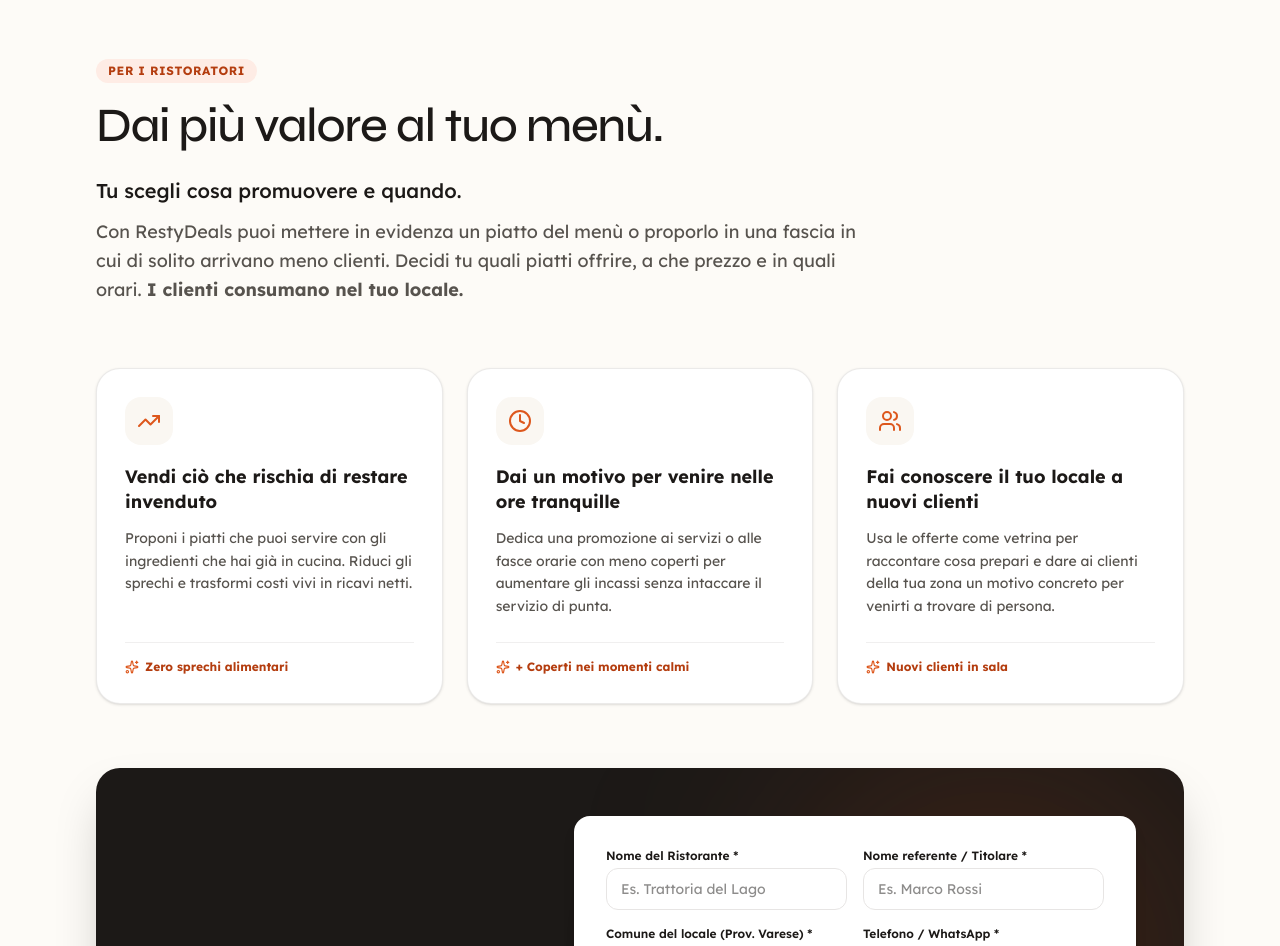
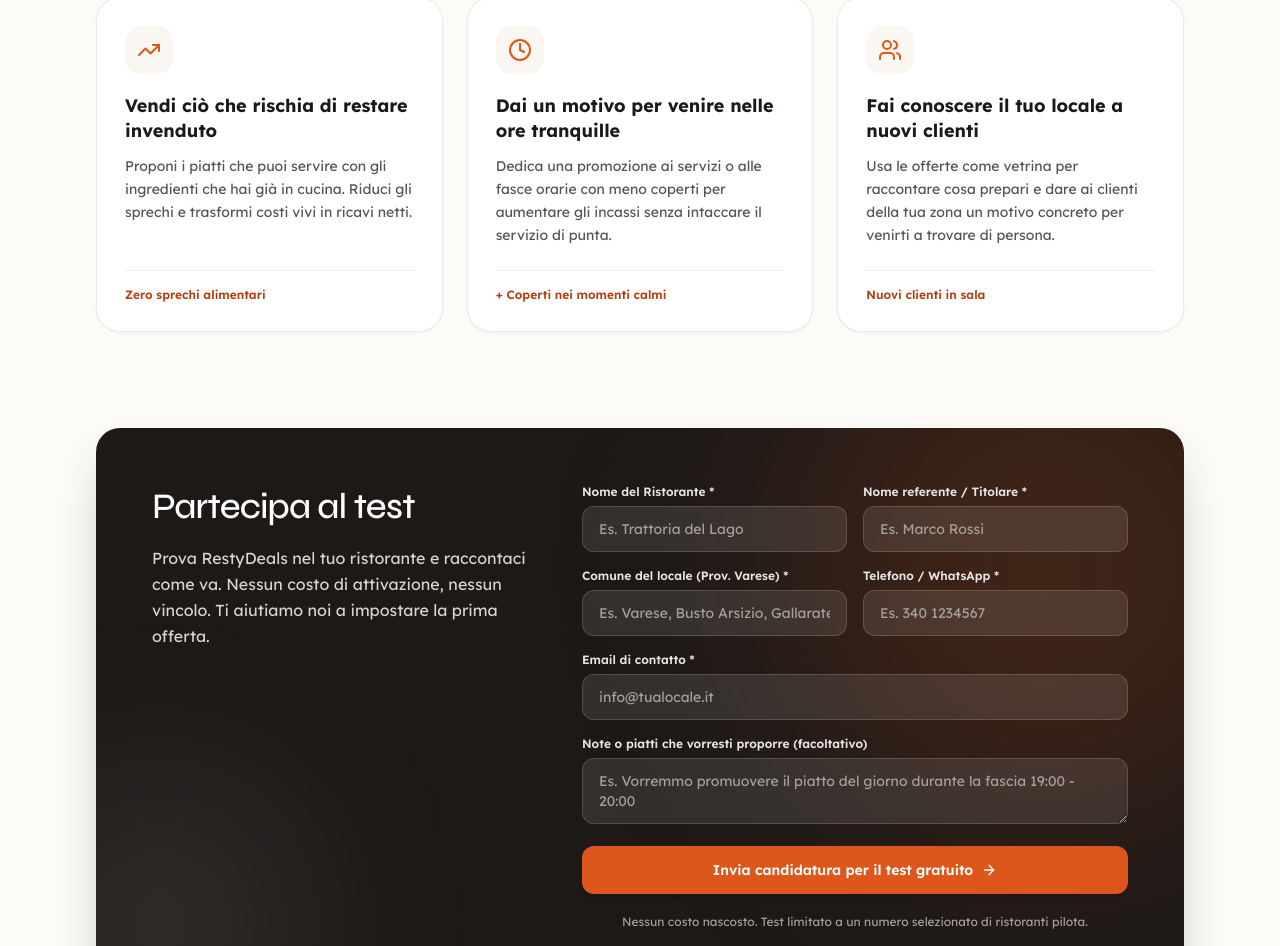
Before and after one commit to restydealsmanaging/landing, a Next.js app: page /per-i-ristoratori in a window 1280 px wide. Shown: the part 621-1567 px from the top of the page. Built offline with nearby package versions, Linux system fonts and the light colour scheme.

Commit message:
refactor(ui): refine customer & restaurateur sections and update leads

```diff
--- a/src/app/per-i-ristoratori/page.tsx
+++ b/src/app/per-i-ristoratori/page.tsx
@@ -2,7 +2,7 @@ import type { Metadata } from "next";
 import Navbar from "@/components/Navbar";
 import Footer from "@/components/Footer";
 import RestaurateurSection from "@/components/RestaurateurSection";
-import { CheckCircle2, ShieldCheck, Sparkles, TrendingUp, Users, Clock, ArrowRight } from "lucide-react";
+import { CheckCircle2 } from "lucide-react";
 
 export const metadata: Metadata = {
   title: "Per i Ristoratori | Dai più valore al tuo menù · RestyDeals",
@@ -19,10 +19,6 @@ export default function RistoratoriPage() {
         <section className="pt-12 pb-8 md:pt-16 md:pb-12 border-b border-resty-stone-border/60 bg-resty-sand/40">
           <div className="max-w-6xl mx-auto px-4 sm:px-6 lg:px-8">
             <div className="max-w-3xl">
-              <div className="inline-flex items-center gap-2 px-3.5 py-1.5 rounded-full bg-resty-peach text-xs font-bold uppercase tracking-wider text-resty-orange-dark mb-4">
-                <Sparkles className="w-3.5 h-3.5" />
-                <span>Programma Pilota Gratuito · Provincia di Varese</span>
-              </div>
               <h1 className="font-heading font-medium text-4xl sm:text-5xl lg:text-6xl text-resty-stone tracking-tight mb-4 leading-[1.12]">
                 Dai più valore <br />
                 <span className="text-resty-orange">al tuo menù.</span>
--- a/src/components/RestaurateurSection.tsx
+++ b/src/components/RestaurateurSection.tsx
@@ -1,9 +1,11 @@
 "use client";
 
 import { useState } from "react";
-import { Store, TrendingUp, Users, Clock, CheckCircle2, ArrowRight, Loader2, Sparkles } from "lucide-react";
+import { motion, AnimatePresence, useReducedMotion } from "motion/react";
+import { TrendingUp, Users, Clock, Loader2, Send, ArrowRight } from "lucide-react";
 
 export default function RestaurateurSection() {
+  const shouldReduceMotion = useReducedMotion();
   const [formData, setFormData] = useState({
     restaurantName: "",
     contactName: "",
@@ -71,34 +73,16 @@ export default function RestaurateurSection() {
   ];
 
   return (
-    <section id="per-i-ristoratori" className="py-20 md:py-28 relative overflow-hidden">
+    <section id="per-i-ristoratori" className="py-16 md:py-24 relative overflow-hidden">
       <div className="max-w-6xl mx-auto px-4 sm:px-6 lg:px-8">
-        {/* Header */}
-        <div className="max-w-3xl mb-16">
-          <div className="inline-flex items-center gap-2 px-3 py-1 rounded-full bg-resty-peach text-xs font-bold uppercase tracking-wider text-resty-orange-dark mb-4">
-            Per i Ristoratori
-          </div>
-          <h2 className="font-heading font-medium text-3xl sm:text-5xl text-resty-stone tracking-tight mb-6 leading-[1.12]">
-            Dai più valore al tuo menù.
-          </h2>
-          <div className="text-lg sm:text-xl text-resty-stone font-medium mb-3">
-            Tu scegli cosa promuovere e quando.
-          </div>
-          <p className="text-base sm:text-lg text-resty-stone-light leading-relaxed">
-            Con RestyDeals puoi mettere in evidenza un piatto del menù o proporlo
-            in una fascia in cui di solito arrivano meno clienti. Decidi tu quali
-            piatti offrire, a che prezzo e in quali orari. <strong>I clienti consumano nel tuo locale.</strong>
-          </p>
-        </div>
-
         {/* 3 Advantages Cards */}
-        <div className="grid grid-cols-1 md:grid-cols-3 gap-6 mb-16">
+        <div className="grid grid-cols-1 md:grid-cols-3 gap-6 mb-16 md:mb-24">
           {advantages.map((adv, idx) => {
             const Icon = adv.icon;
             return (
               <div
                 key={idx}
-                className="bg-white rounded-3xl p-7 border border-resty-stone-border/80 shadow-sm hover:shadow-md transition-all flex flex-col justify-between"
+                className="bg-white rounded-3xl p-7 border border-resty-stone-border/80 shadow-xs hover:shadow-md transition-all flex flex-col justify-between"
               >
                 <div>
                   <div className="w-12 h-12 rounded-2xl bg-resty-sand flex items-center justify-center text-resty-orange mb-5">
@@ -111,9 +95,8 @@ export default function RestaurateurSection() {
                     {adv.text}
                   </p>
                 </div>
-                <div className="pt-4 border-t border-resty-stone-border/60 text-xs font-bold text-resty-orange-dark flex items-center gap-1.5">
-                  <Sparkles className="w-3.5 h-3.5 text-resty-orange" />
-                  <span>{adv.metric}</span>
+                <div className="pt-4 border-t border-resty-stone-border/60 text-xs font-semibold text-resty-orange-dark">
+                  {adv.metric}
                 </div>
               </div>
             );
@@ -123,66 +106,51 @@ export default function RestaurateurSection() {
         {/* Lead Capture Box / Application Form */}
         <div
           id="candidatura-ristoratore"
-          className="rounded-3xl bg-resty-stone text-resty-ivory p-8 sm:p-12 shadow-2xl relative overflow-hidden"
+          className="rounded-3xl bg-resty-stone text-resty-ivory p-8 sm:p-12 lg:p-14 shadow-2xl relative overflow-hidden"
         >
-          {/* Subtle background glow */}
-          <div className="absolute top-0 right-0 w-96 h-96 bg-resty-orange/20 blur-[120px] rounded-full pointer-events-none" />
+          {/* Subtle background glow from top-right corner */}
+          <div
+            className="pointer-events-none absolute -top-20 -right-20 sm:-top-28 sm:-right-28 w-96 h-96 sm:w-[500px] sm:h-[500px] bg-resty-orange/20 blur-[120px] rounded-full"
+            aria-hidden="true"
+          />
+          <div
+            className="pointer-events-none absolute -bottom-20 -left-20 w-72 h-72 bg-resty-peach/10 blur-[90px] rounded-full"
+            aria-hidden="true"
+          />
 
-          <div className="grid grid-cols-1 lg:grid-cols-12 gap-10 items-center relative z-10">
+          <AnimatePresence mode="wait">
+            {!submitted ? (
+              <motion.div
+                key="restaurateur-form-view"
+                initial={false}
+                exit={
+                  shouldReduceMotion
+                    ? { opacity: 0, transition: { duration: 0.15 } }
+                    : { opacity: 0, y: -10, transition: { duration: 0.22, ease: [0.16, 1, 0.3, 1] } }
+                }
+                className="relative z-10 grid grid-cols-1 lg:grid-cols-12 gap-10 lg:gap-14 items-start"
+              >
                 {/* Left side text */}
                 <div className="lg:col-span-5">
-              <div className="inline-flex items-center gap-2 px-3 py-1 rounded-full bg-white/10 text-xs font-semibold text-resty-orange-light mb-4">
-                <Store className="w-3.5 h-3.5" />
-                <span>Test Pilota Gratuito</span>
-              </div>
-              <h3 className="font-sans font-bold text-2xl sm:text-3xl text-white mb-3">
+                  <h3 className="font-heading font-medium text-3xl sm:text-4xl text-white mb-4 tracking-tight leading-tight">
                     Partecipa al test
                   </h3>
-              <p className="text-base text-stone-300 leading-relaxed mb-6">
+                  <p className="text-base text-stone-300 leading-relaxed font-sans mb-6">
                     Prova RestyDeals nel tuo ristorante e raccontaci come va. Nessun
                     costo di attivazione, nessun vincolo. Ti aiutiamo noi a impostare la prima offerta.
                   </p>
                 </div>
 
-            {/* Right side form */}
-            <div className="lg:col-span-7 bg-white rounded-2xl p-6 sm:p-8 text-resty-stone shadow-lg">
-              {submitted ? (
-                <div className="text-center py-8">
-                  <div className="w-16 h-16 rounded-full bg-resty-green-soft text-resty-green mx-auto flex items-center justify-center mb-4">
-                    <CheckCircle2 className="w-8 h-8" />
-                  </div>
-                  <h4 className="font-sans font-bold text-2xl text-resty-stone mb-2">
-                    Candidatura inviata con successo!
-                  </h4>
-                  <p className="text-sm text-resty-stone-light max-w-md mx-auto mb-6">
-                    Grazie per aver scelto di provare RestyDeals. Emanuele o Matteo ti contatteranno entro 24 ore per spiegarti i dettagli del test pilota.
-                  </p>
-                  <button
-                    onClick={() => {
-                      setSubmitted(false);
-                      setFormData({
-                        restaurantName: "",
-                        contactName: "",
-                        city: "",
-                        phone: "",
-                        email: "",
-                        cuisineType: "",
-                        notes: "",
-                      });
-                    }}
-                    className="text-xs font-semibold text-resty-orange hover:underline"
-                  >
-                    Invia un&apos;altra candidatura
-                  </button>
-                </div>
-              ) : (
+                {/* Right side form: unboxed open air on dark canvas */}
+                <div className="lg:col-span-7">
                   <form onSubmit={handleSubmit} className="space-y-4">
                     <div className="grid grid-cols-1 sm:grid-cols-2 gap-4">
                       <div>
-                      <label className="block text-xs font-semibold text-resty-stone mb-1">
+                        <label htmlFor="restaurantName" className="block text-xs font-semibold text-stone-200 mb-1.5">
                           Nome del Ristorante *
                         </label>
                         <input
+                          id="restaurantName"
                           type="text"
                           required
                           value={formData.restaurantName}
@@ -190,14 +158,15 @@ export default function RestaurateurSection() {
                             setFormData({ ...formData, restaurantName: e.target.value })
                           }
                           placeholder="Es. Trattoria del Lago"
-                        className="w-full px-3.5 py-2.5 rounded-xl border border-resty-stone-border text-sm focus:outline-none focus:ring-2 focus:ring-resty-orange/50 transition-all"
+                          className="w-full px-4 py-3 rounded-xl bg-white/10 border border-white/15 text-white placeholder:text-stone-400 text-sm focus:outline-none focus:ring-2 focus:ring-resty-orange/50 focus:border-resty-orange focus:bg-white/[0.14] transition-all min-h-[44px]"
                         />
                       </div>
                       <div>
-                      <label className="block text-xs font-semibold text-resty-stone mb-1">
+                        <label htmlFor="contactName" className="block text-xs font-semibold text-stone-200 mb-1.5">
                           Nome referente / Titolare *
                         </label>
                         <input
+                          id="contactName"
                           type="text"
                           required
                           value={formData.contactName}
@@ -205,17 +174,18 @@ export default function RestaurateurSection() {
                             setFormData({ ...formData, contactName: e.target.value })
                           }
                           placeholder="Es. Marco Rossi"
-                        className="w-full px-3.5 py-2.5 rounded-xl border border-resty-stone-border text-sm focus:outline-none focus:ring-2 focus:ring-resty-orange/50 transition-all"
+                          className="w-full px-4 py-3 rounded-xl bg-white/10 border border-white/15 text-white placeholder:text-stone-400 text-sm focus:outline-none focus:ring-2 focus:ring-resty-orange/50 focus:border-resty-orange focus:bg-white/[0.14] transition-all min-h-[44px]"
                         />
                       </div>
                     </div>
 
                     <div className="grid grid-cols-1 sm:grid-cols-2 gap-4">
                       <div>
-                      <label className="block text-xs font-semibold text-resty-stone mb-1">
+                        <label htmlFor="city" className="block text-xs font-semibold text-stone-200 mb-1.5">
                           Comune del locale (Prov. Varese) *
                         </label>
                         <input
+                          id="city"
                           type="text"
                           required
                           value={formData.city}
@@ -223,14 +193,15 @@ export default function RestaurateurSection() {
                             setFormData({ ...formData, city: e.target.value })
                           }
                           placeholder="Es. Varese, Busto Arsizio, Gallarate..."
-                        className="w-full px-3.5 py-2.5 rounded-xl border border-resty-stone-border text-sm focus:outline-none focus:ring-2 focus:ring-resty-orange/50 transition-all"
+                          className="w-full px-4 py-3 rounded-xl bg-white/10 border border-white/15 text-white placeholder:text-stone-400 text-sm focus:outline-none focus:ring-2 focus:ring-resty-orange/50 focus:border-resty-orange focus:bg-white/[0.14] transition-all min-h-[44px]"
                         />
                       </div>
                       <div>
-                      <label className="block text-xs font-semibold text-resty-stone mb-1">
+                        <label htmlFor="phone" className="block text-xs font-semibold text-stone-200 mb-1.5">
                           Telefono / WhatsApp *
                         </label>
                         <input
+                          id="phone"
                           type="tel"
                           required
                           value={formData.phone}
@@ -238,16 +209,17 @@ export default function RestaurateurSection() {
                             setFormData({ ...formData, phone: e.target.value })
                           }
                           placeholder="Es. 340 1234567"
-                        className="w-full px-3.5 py-2.5 rounded-xl border border-resty-stone-border text-sm focus:outline-none focus:ring-2 focus:ring-resty-orange/50 transition-all"
+                          className="w-full px-4 py-3 rounded-xl bg-white/10 border border-white/15 text-white placeholder:text-stone-400 text-sm focus:outline-none focus:ring-2 focus:ring-resty-orange/50 focus:border-resty-orange focus:bg-white/[0.14] transition-all min-h-[44px]"
                         />
                       </div>
                     </div>
 
                     <div>
-                    <label className="block text-xs font-semibold text-resty-stone mb-1">
+                      <label htmlFor="email" className="block text-xs font-semibold text-stone-200 mb-1.5">
                         Email di contatto *
                       </label>
                       <input
+                        id="email"
                         type="email"
                         required
                         value={formData.email}
@@ -255,27 +227,28 @@ export default function RestaurateurSection() {
                           setFormData({ ...formData, email: e.target.value })
                         }
                         placeholder="info@tualocale.it"
-                      className="w-full px-3.5 py-2.5 rounded-xl border border-resty-stone-border text-sm focus:outline-none focus:ring-2 focus:ring-resty-orange/50 transition-all"
+                        className="w-full px-4 py-3 rounded-xl bg-white/10 border border-white/15 text-white placeholder:text-stone-400 text-sm focus:outline-none focus:ring-2 focus:ring-resty-orange/50 focus:border-resty-orange focus:bg-white/[0.14] transition-all min-h-[44px]"
                       />
                     </div>
 
                     <div>
-                    <label className="block text-xs font-semibold text-resty-stone mb-1">
+                      <label htmlFor="notes" className="block text-xs font-semibold text-stone-200 mb-1.5">
                         Note o piatti che vorresti proporre (facoltativo)
                       </label>
                       <textarea
+                        id="notes"
                         rows={2}
                         value={formData.notes}
                         onChange={(e) =>
                           setFormData({ ...formData, notes: e.target.value })
                         }
                         placeholder="Es. Vorremmo promuovere il piatto del giorno durante la fascia 19:00 - 20:00"
-                      className="w-full px-3.5 py-2 rounded-xl border border-resty-stone-border text-sm focus:outline-none focus:ring-2 focus:ring-resty-orange/50 transition-all"
+                        className="w-full px-4 py-3 rounded-xl bg-white/10 border border-white/15 text-white placeholder:text-stone-400 text-sm focus:outline-none focus:ring-2 focus:ring-resty-orange/50 focus:border-resty-orange focus:bg-white/[0.14] transition-all"
                       />
                     </div>
 
                     {errorMsg && (
-                    <div className="p-3 rounded-lg bg-red-50 text-red-600 text-xs">
+                      <div className="p-3 rounded-lg bg-red-900/40 border border-red-500/50 text-red-200 text-xs">
                         {errorMsg}
                       </div>
                     )}
@@ -283,7 +256,7 @@ export default function RestaurateurSection() {
                     <button
                       type="submit"
                       disabled={loading}
-                    className="w-full py-3.5 px-6 rounded-xl bg-resty-orange text-white font-semibold text-sm hover:bg-resty-orange-hover shadow-md hover:shadow-lg transition-all flex items-center justify-center gap-2 cursor-pointer disabled:opacity-70"
+                      className="w-full min-h-[48px] py-3.5 px-6 rounded-xl bg-resty-orange text-white font-semibold text-sm hover:bg-resty-orange-hover shadow-md hover:shadow-lg transition-all flex items-center justify-center gap-2 cursor-pointer disabled:opacity-70 active:scale-[0.98]"
                     >
                       {loading ? (
                         <>
@@ -297,13 +270,104 @@ export default function RestaurateurSection() {
                         </>
                       )}
                     </button>
-                  <p className="text-[11px] text-center text-resty-stone-muted">
+                    <p className="text-xs text-center text-stone-400 pt-1">
                       Nessun costo nascosto. Test limitato a un numero selezionato di ristoranti pilota.
                     </p>
                   </form>
+                </div>
+              </motion.div>
+            ) : (
+              <motion.div
+                key="restaurateur-success-view"
+                initial={shouldReduceMotion ? { opacity: 0 } : { opacity: 0, y: 12 }}
+                animate={{ opacity: 1, y: 0 }}
+                transition={{ duration: 0.35, ease: [0.16, 1, 0.3, 1] }}
+                className="relative z-10 py-12 text-center max-w-xl mx-auto"
+              >
+                {/* Aeroplanino di carta: parte in piccolo in basso a sinistra, vola ad arco e atterra al centro */}
+                <motion.div
+                  initial={
+                    shouldReduceMotion
+                      ? { opacity: 0 }
+                      : { opacity: 0, scale: 0.15, x: -120, y: 80, rotate: -20 }
+                  }
+                  animate={
+                    shouldReduceMotion
+                      ? { opacity: 1 }
+                      : {
+                          opacity: [0, 1, 1],
+                          scale: [0.15, 1.18, 1],
+                          x: [-120, -25, 0],
+                          y: [80, -18, 0],
+                          rotate: [-20, 10, 0],
+                        }
+                  }
+                  transition={
+                    shouldReduceMotion
+                      ? { duration: 0.25 }
+                      : {
+                          duration: 1.05,
+                          times: [0, 0.72, 1],
+                          ease: [0.16, 1, 0.3, 1],
+                        }
+                  }
+                  className="inline-flex items-center justify-center mx-auto mb-6"
+                >
+                  <Send className="w-12 h-12 text-resty-orange" strokeWidth={1.75} />
+                </motion.div>
+
+                {/* Staged entry 1: Titolo principale (appare dopo l'atterraggio dell'aeroplanino) */}
+                <motion.h4
+                  initial={shouldReduceMotion ? { opacity: 0 } : { opacity: 0, y: 12 }}
+                  animate={{ opacity: 1, y: 0 }}
+                  transition={{
+                    delay: shouldReduceMotion ? 0.1 : 1.4,
+                    duration: 0.45,
+                    ease: [0.16, 1, 0.3, 1],
+                  }}
+                  className="font-heading font-medium text-3xl sm:text-4xl text-white mb-3 tracking-tight"
+                >
+                  Candidatura inviata con successo!
+                </motion.h4>
+
+                {/* Staged entry 2: Paragrafo esplicativo */}
+                <motion.p
+                  initial={shouldReduceMotion ? { opacity: 0 } : { opacity: 0, y: 10 }}
+                  animate={{ opacity: 1, y: 0 }}
+                  transition={{
+                    delay: shouldReduceMotion ? 0.2 : 1.7,
+                    duration: 0.45,
+                    ease: [0.16, 1, 0.3, 1],
+                  }}
+                  className="text-base text-stone-300 max-w-md mx-auto leading-relaxed mb-8 font-sans"
+                >
+                  Grazie per aver scelto di provare RestyDeals. Emanuele o Matteo ti contatteranno entro 24 ore per spiegarti i dettagli del test pilota.
+                </motion.p>
+
+                {/* Reset button */}
+                <motion.button
+                  initial={shouldReduceMotion ? { opacity: 0 } : { opacity: 0 }}
+                  animate={{ opacity: 1 }}
+                  transition={{ delay: shouldReduceMotion ? 0.25 : 1.95, duration: 0.3 }}
+                  onClick={() => {
+                    setSubmitted(false);
+                    setFormData({
+                      restaurantName: "",
+                      contactName: "",
+                      city: "",
+                      phone: "",
+                      email: "",
+                      cuisineType: "",
+                      notes: "",
+                    });
+                  }}
+                  className="text-xs font-semibold text-resty-orange-light hover:underline cursor-pointer"
+                >
+                  Invia un&apos;altra candidatura
+                </motion.button>
+              </motion.div>
             )}
-            </div>
-          </div>
+          </AnimatePresence>
         </div>
       </div>
     </section>
```
Also changed, not shown: leads.json (+33 -0 lines), src/components/CustomerSection.tsx (+76 -63 lines). Lines whose indentation alone changed are shown as unchanged.
